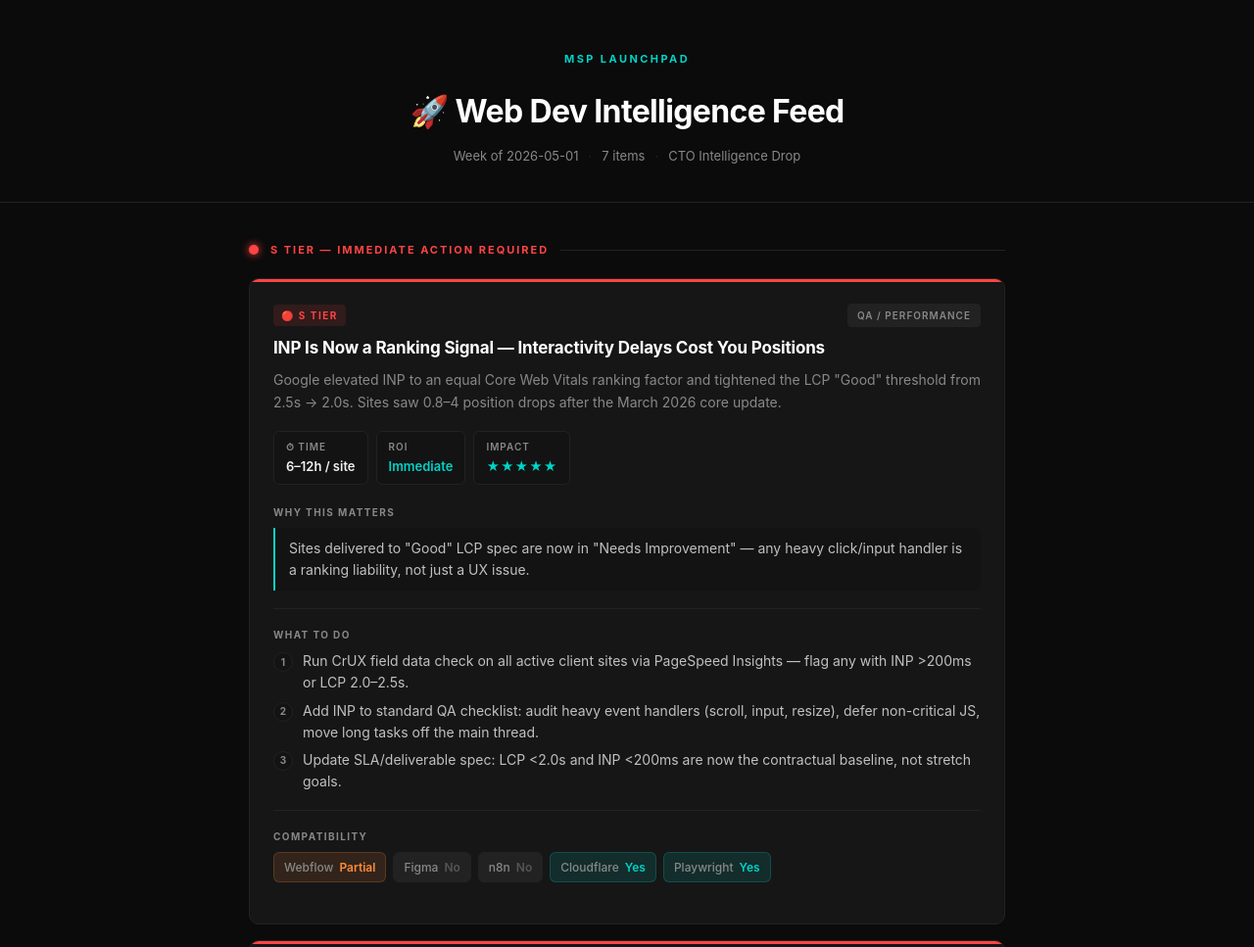
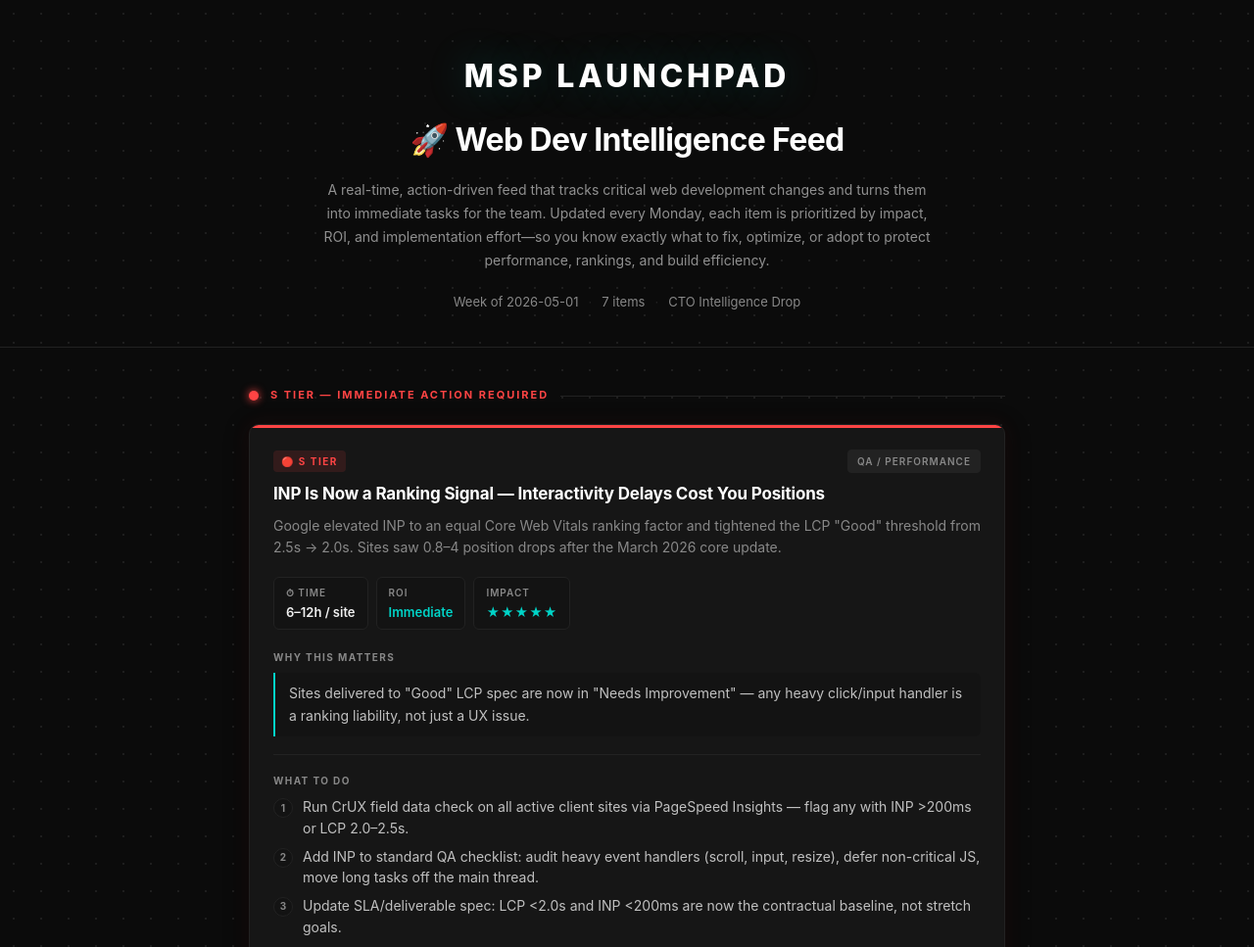
Before and after one commit to MSPLaunchpadLabs/msp-web-dev-feed, a website: page vault/public/index.html in a window 1280 px wide. Shown: the top 967 px of the page at 98% size. Drawn offline with Linux system fonts and the light colour scheme.

Commit message:
Add favicon, bigger brand, subtitle, card shadows

```diff
--- a/vault/public/index.html
+++ b/vault/public/index.html
@@ -4,6 +4,7 @@
   <meta charset="UTF-8">
   <meta name="viewport" content="width=device-width, initial-scale=1.0">
   <title>Web Dev Intelligence Feed — MSP Launchpad</title>
+  <link rel="icon" type="image/png" href="favicon.png">
   <style>
     *, *::before, *::after { box-sizing: border-box; margin: 0; padding: 0; }
 
@@ -31,6 +32,8 @@
 
     body {
       background: var(--bg);
+      background-image: radial-gradient(circle, #1e1e1e 1px, transparent 1px);
+      background-size: 28px 28px;
       color: var(--text);
       font-family: -apple-system, BlinkMacSystemFont, 'Segoe UI', system-ui, sans-serif;
       font-size: 15px;
@@ -45,12 +48,13 @@
     }
 
     .brand {
-      font-size: 11px;
-      font-weight: 700;
-      letter-spacing: 0.22em;
-      color: var(--teal);
+      font-size: clamp(22px, 3.5vw, 32px);
+      font-weight: 800;
+      letter-spacing: 0.12em;
+      color: #ffffff;
       text-transform: uppercase;
-      margin-bottom: 18px;
+      margin-bottom: 14px;
+      text-shadow: 0 0 40px rgba(0, 212, 200, 0.25);
     }
 
     .header h1 {
@@ -59,6 +63,14 @@
       color: #ffffff;
       letter-spacing: -0.02em;
       margin-bottom: 10px;
+    }
+
+    .header-subtitle {
+      font-size: 14px;
+      color: #909090;
+      max-width: 620px;
+      margin: 14px auto 20px;
+      line-height: 1.7;
     }
 
     .header-meta {
@@ -120,10 +132,21 @@
       border-radius: 10px;
       margin-bottom: 16px;
       overflow: hidden;
-      transition: border-color 0.2s;
+      transition: border-color 0.2s, box-shadow 0.2s;
+      box-shadow: 0 4px 24px rgba(0,0,0,0.4), 0 1px 4px rgba(0,0,0,0.3);
     }
 
-    .card:hover { border-color: #333; }
+    .card:hover {
+      border-color: #2a2a2a;
+      box-shadow: 0 8px 40px rgba(0,0,0,0.5), 0 0 0 1px rgba(0,212,200,0.08), 0 0 30px rgba(0,212,200,0.06);
+    }
+
+    .card-s { box-shadow: 0 4px 24px rgba(0,0,0,0.4), 0 0 20px rgba(255,68,68,0.08); }
+    .card-s:hover { box-shadow: 0 8px 40px rgba(0,0,0,0.5), 0 0 30px rgba(255,68,68,0.14); }
+    .card-a { box-shadow: 0 4px 24px rgba(0,0,0,0.4), 0 0 20px rgba(255,140,58,0.08); }
+    .card-a:hover { box-shadow: 0 8px 40px rgba(0,0,0,0.5), 0 0 30px rgba(255,140,58,0.14); }
+    .card-b { box-shadow: 0 4px 24px rgba(0,0,0,0.4), 0 0 20px rgba(255,209,102,0.06); }
+    .card-b:hover { box-shadow: 0 8px 40px rgba(0,0,0,0.5), 0 0 30px rgba(255,209,102,0.10); }
 
     .card-accent { height: 3px; width: 100%; }
 
@@ -328,6 +351,7 @@
   <header class="header">
     <div class="brand">MSP Launchpad</div>
     <h1>🚀 Web Dev Intelligence Feed</h1>
+    <p class="header-subtitle">A real-time, action-driven feed that tracks critical web development changes and turns them into immediate tasks for the team. Updated every Monday, each item is prioritized by impact, ROI, and implementation effort—so you know exactly what to fix, optimize, or adopt to protect performance, rankings, and build efficiency.</p>
     <div class="header-meta">
       Week of 2026-05-01
       <span>·</span>
```
Also changed, not shown: vault/public/favicon.png (added).
